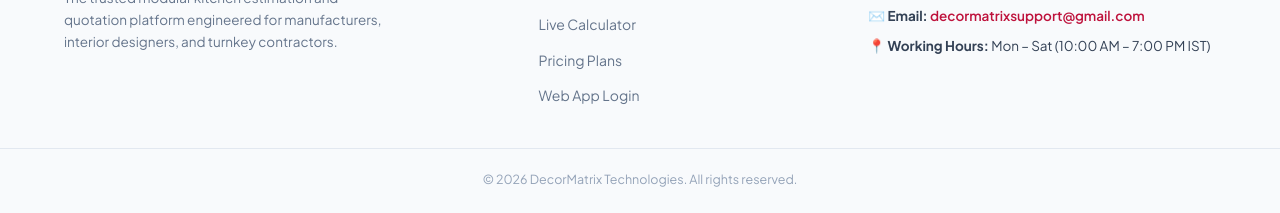
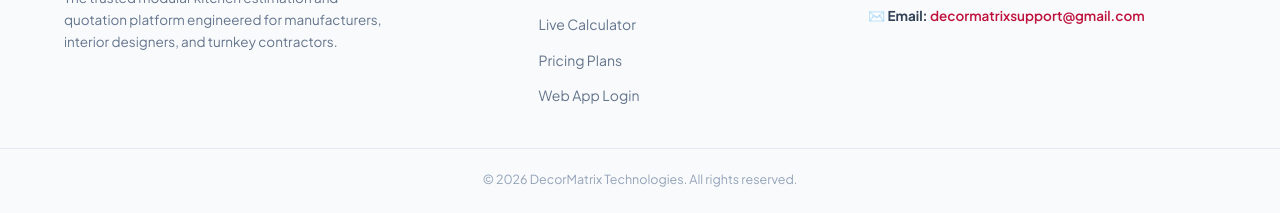
Before and after one commit to YASH2221/decormatrix-landing, a website built with Vite: page index.html in a window 1280 px wide. Shown: the part 7144-7357 px from the top of the page. Built offline with nearby package versions, Linux system fonts and the light colour scheme.

Commit message:
Remove Working Hours from footer support section

```diff
--- a/index.html
+++ b/index.html
@@ -740,7 +740,6 @@
         <h4>Customer Support Team</h4>
         <p>📞 <strong>Call / WhatsApp:</strong> <a href="tel:+916260859544">+91 6260859544</a></p>
         <p>✉️ <strong>Email:</strong> <a href="mailto:decormatrixsupport@gmail.com">decormatrixsupport@gmail.com</a></p>
-        <p>📍 <strong>Working Hours:</strong> Mon – Sat (10:00 AM – 7:00 PM IST)</p>
       </div>
     </div>
 
```
